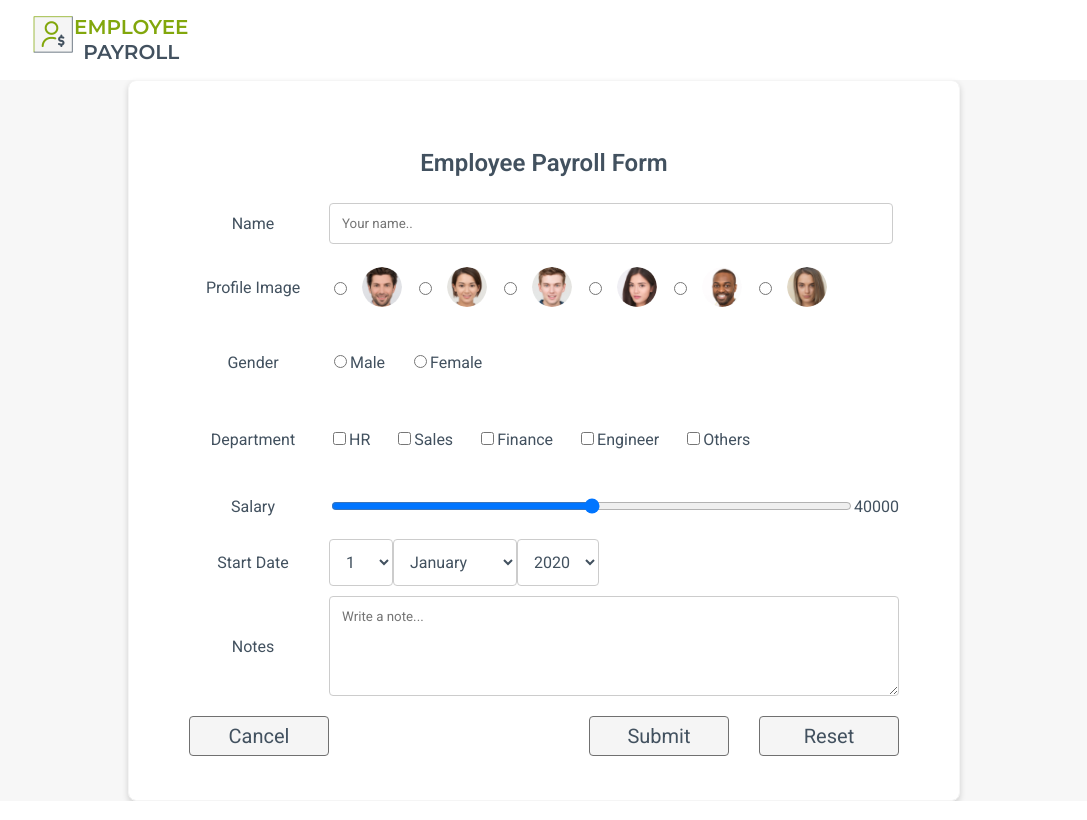
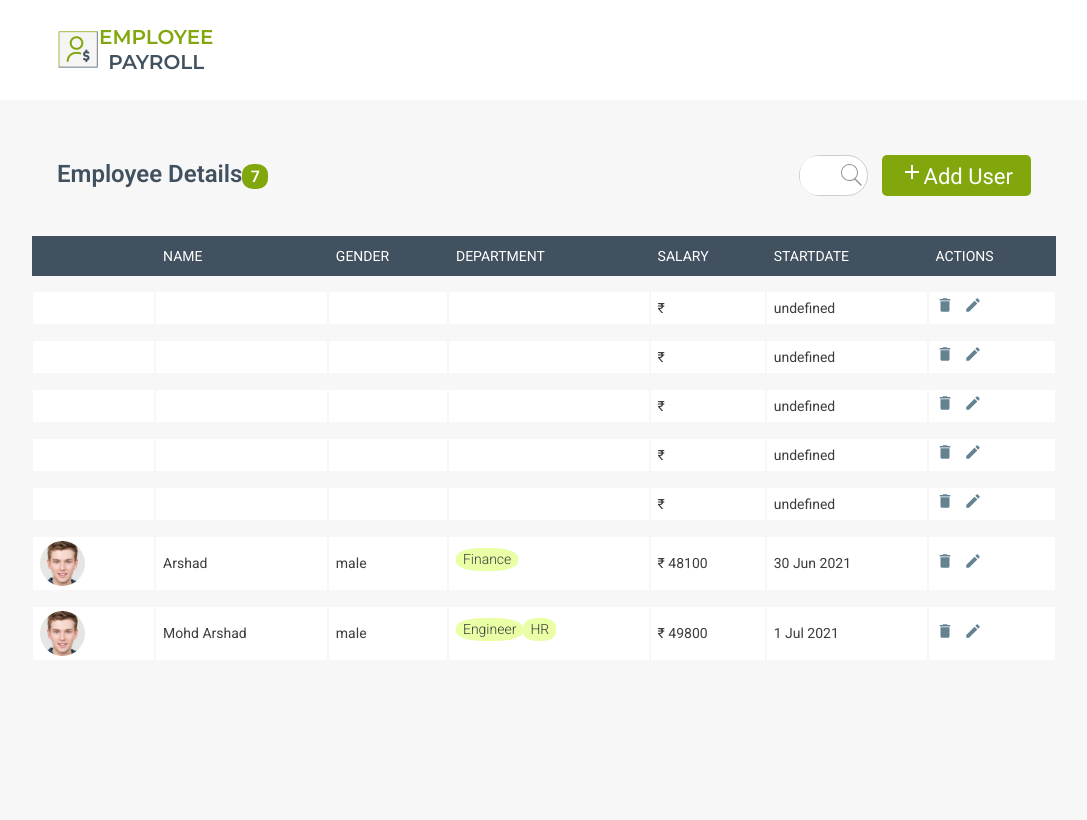
Before and after one commit to mohdarshad1/EmployeePayrollApp-React, a React (Create React App) app: page /home in a window 1280 px wide. Shown: the whole page, without its empty margins (96-1183 px from the left). Built offline with nearby package versions, Linux system fonts and the light colour scheme; data requests are answered from the project's data file.

Commit message:
[Mohd Arshad] : Create Home Page To display All Employee

```diff
--- a/src/App.js
+++ b/src/App.js
@@ -1,5 +1,6 @@
 import './App.css';
 import PayrollForm from './components/payroll-form/payroll-form';
+import HomePage from './components/home/employee-home';
 import {
   BrowserRouter as Router,
   Switch,
@@ -11,7 +12,9 @@ function App() {
     <div className="App">
       <Router>
         <Switch>
-          <Route path = ""><PayrollForm/></Route>
+          <Route exact path = "/home"><HomePage /></Route>
+          <Route exact path = "/payroll-form"><PayrollForm /></Route>
+          <Route exact path=""><Redirect exact from="/" to="/home" /></Route>
         </Switch>
       </Router>
     </div>
--- /dev/null
+++ b/src/components/employee-display/display.css
@@ -0,0 +1,66 @@
+@import url('https://fonts.googleapis.com/css2?family=Roboto:wght@300;400;500;600&display=swap');
+@import url('https://fonts.googleapis.com/css2?family=Montserrat:ital,wght@0,100;0,200;0,300;0,400;0,600;1,500&display=swap');
+
+.table {
+  width: 100%;
+  border-collapse: separate;
+  border-spacing: 0 15px;
+  min-width: 800px;
+}
+
+td,
+th {
+  text-align: left;
+  padding: 5px 8px;
+}
+
+th {
+  background: #42515F 0% 0% no-repeat padding-box;
+  border-radius: 0px;
+  opacity: 1;
+  text-align: left;
+  font: normal normal normal 14px/24px Roboto;
+  color: #ffffff;
+  letter-spacing: 0px;
+  text-transform: uppercase;
+  border: 0px solid #dddddd;
+  padding: 8px;
+}
+
+tr:not(:first-child) {
+  background: #ffffff 0% 0% no-repeat padding-box;
+  border: 1px solid #e3e3e3;
+  border-radius: 3px;
+}
+
+td {
+  font: normal normal normal 14px/21px Roboto;
+  letter-spacing: 0px;
+  color: #3d3d3d;
+  opacity: 1;
+}
+
+td:first-child {
+  display: flex;
+  align-items: center;
+}
+
+td img:first-child {
+  margin-right: 10px;
+}
+
+td img {
+  cursor: pointer;
+}
+
+.dept-label {
+  background-color: #e9fea5;
+  border-radius: 40%;
+  width: fit-content;
+  padding: 1px 7px;
+  text-align: center;
+  font-size: 14px;
+  display: inline-block;
+  font-weight: 300;
+  margin-bottom: 8px;
+}
--- /dev/null
+++ b/src/components/employee-display/display.jsx
@@ -0,0 +1,78 @@
+import React from 'react';
+import './display.css';
+import deleteIcon from '../../assets/icons/delete-black-18dp.svg';
+import editIcon from '../../assets/icons/create-black-18dp.svg';
+import profile1 from '../../assets/profile-images/Ellipse -3.png';
+import profile2 from '../../assets/profile-images/Ellipse -4.png';
+import profile3 from '../../assets/profile-images/Ellipse -5.png';
+import profile4 from '../../assets/profile-images/Ellipse -7.png';
+import profile5 from '../../assets/profile-images/Ellipse -2.png';
+import profile6 from '../../assets/profile-images/Ellipse -1.png';
+import {withRouter} from 'react-router-dom';
+
+const Display = (props) => {
+  return (
+    <table id="display" className="table">
+      <tbody>
+
+        <tr key={-1}>
+            <th></th>
+            <th>Name</th>
+            <th>Gender</th>
+            <th>Department</th>
+            <th>Salary</th>
+            <th>Startdate</th>
+            <th>Actions</th>
+        </tr>
+        {
+            props.employeeArray && props.employeeArray.map((employee) => (
+              <tr key={employee.id}>
+                  <td><img src={handleProfilePicture(employee.profilePicture)} alt="" /></td>
+                  <td>{employee.name}</td>
+                  <td>{employee.gender}</td>
+                  <td>{employee.departments && employee.departments.map(dept => (<div className="dept-label">{dept}</div>))}</td>
+                  <td> ₹ {employee.salary}</td>
+                  <td>{stringifyDate(employee.startDate)}</td>
+                  <td><img src={deleteIcon} onClick={() => remove(employee.id)} alt="delete" />
+                      <img src={editIcon} onClick={() => edit(employee.id)} alt="edit" /></td>
+              </tr>
+            ))
+          }
+        </tbody>
+    </table>
+  )
+}
+const remove = (id) => {
+}
+
+const edit = (id) => {
+}
+const stringifyDate = (date) => {
+  const options = { day: 'numeric', month: 'short', year: 'numeric' };
+  const newDate = !date ? "undefined" : new Date(Date.parse(date)).toLocaleDateString('en-GB', options);
+  return newDate;
+}
+
+const profiles = ["../../assets/profile-images/Ellipse -3.png", "../../assets/profile-images/Ellipse -4.png",
+                  "../../assets/profile-images/Ellipse -5.png", "../../assets/profile-images/Ellipse -7.png",
+                  "../../assets/profile-images/Ellipse -2.png", "../../assets/profile-images/Ellipse -1.png"];
+const handleProfilePicture = (profilePicturePath) => {
+  let index;
+  for( let i = 0; i < profiles.length; i++) {
+    if(profiles[i] === profilePicturePath) {
+      index = i;
+    }
+  }
+  switch(index) {
+    case 0 : return profile1;
+    case 1 : return profile2;
+    case 2 : return profile3;
+    case 3 : return profile4;
+    case 4 : return profile5;
+    case 5 : return profile6;
+    default : return null;
+
+  }
+}
+
+export default withRouter(Display);
--- /dev/null
+++ b/src/components/home/employee-home.css
@@ -0,0 +1,140 @@
+@import url('https://fonts.googleapis.com/css2?family=Roboto:wght@300;400;500;600&display=swap');
+@import url('https://fonts.googleapis.com/css2?family=Montserrat:ital,wght@0,100;0,200;0,300;0,400;0,600;1,500&display=swap');
+
+.body {
+  margin: 0;
+  height: 100%;
+}
+
+.header {
+  padding: 15px 0;
+  background-color: #ffffff;
+}
+
+.header-content {
+  display: flex;
+  flex-direction: row;
+  justify-content: center;
+  align-items: center;
+  border: 0px solid green;
+}
+
+.logo-content {
+  display: flex;
+  flex-direction: row;
+  align-items: center;
+  border: 0px solid green;
+  width: 80%;
+}
+
+.logo-content-img {
+  border: solid 0px #42515F;
+}
+
+.emp-text {
+  font: normal normal bold 20px/25px Montserrat;
+  font-family: "Montserrat", sans-serif;
+  letter-spacing: 0px;
+  color: #82a70c;
+  text-transform: capitalize;
+}
+
+.emp-payroll {
+  color: #42515f;
+}
+
+* {
+  box-sizing: border-box;
+}
+
+.main-content {
+  display: flex;
+  flex-direction: column;
+  min-height: calc(100vh - 80px);
+  background-color: #f7f7f7;
+  padding: 30px 0 10px;
+  box-sizing: border-box;
+}
+
+.header-content {
+  display: flex;
+  flex-direction: row;
+  justify-content: space-between;
+  align-items: center;
+  width: 80%;
+  margin: 0 auto;
+  padding: 25px;
+}
+
+.heading {
+  font: normal normal bold 24px/25px Roboto;
+  letter-spacing: 0px;
+  color: #42515f;
+  opacity: 1;
+}
+
+.emp-count {
+  background-color: #82a70c;
+  color: #ffffff;
+  border-radius: 42%;
+  font-size: 16px;
+  width: 26px;
+  text-align: center;
+  display: inline-block;
+}
+.search-box {
+  position: relative;
+  margin-left: 53%;
+  display: flex;
+  flex-direction: row;
+  align-items: center;
+  justify-content: flex-end;
+  border: 1px solid #ccc;
+  border-radius: 28px;
+  resize: vertical;
+  background: white;
+}
+
+.search-input {
+  width: 35px;
+  padding: 12px;
+  border: 0px solid #ccc;
+  border-radius: 28px;
+  resize: vertical;
+  z-index: 10;
+  transition-duration: 0.4s;
+  -moz-transition-duration: 0.4s;
+  -webkit-transition-duration: 0.4s;
+  -o-transition-duration: 0.4s;
+  outline: none;
+}
+
+.search-icon {
+  width: fit-content;
+  align-items: center;
+  margin-bottom: 3%;
+}
+
+.input-expand {
+  width: 120px;
+}
+
+.add-button {
+  font: normal normal normal 22px/29px Roboto;
+  color: #ffffff;
+  letter-spacing: 0px;
+  opacity: 1;
+  background: #82a70c 0% 0% no-repeat padding-box;
+  border: none;
+  border-radius: 5px;
+  padding: 5px 18px;
+  outline: none;
+  cursor: pointer;
+  text-decoration: none;
+}
+
+.table-main {
+  width: 80%;
+  margin: 0 auto;
+  overflow: auto;
+}
--- /dev/null
+++ b/src/components/home/employee-home.jsx
@@ -0,0 +1,86 @@
+import React from 'react';
+import logo from '../../assets/images/logo.png';
+import addIcon from '../../assets/icons/add-24px.svg';
+import searchIcon from '../../assets/icons/search_icon.svg';
+import './employee-home.css';
+import {Link} from 'react-router-dom';
+import Display from '../employee-display/display';
+import EmployeeService from '../../services/employee-service';
+
+class HomePage extends React.Component {
+  constructor(props) {
+    super(props);
+    this.state = {
+      allEmployeeArray: [],
+      employeeArray: [],
+      searchExpand: false
+    };
+    this.employeeService = new EmployeeService();
+  }
+  openSearch = () => {
+    this.setState({ searchExpand: true });
+  }
+  componentDidMount() {
+    this.getEmployeeList();
+  }
+
+  search = async (event) => {
+    let searchName = event.target.value;
+    await this.setState({employeeArray: this.state.allEmployeeArray});
+    let employeeList = this.state.employeeArray;
+    if (searchName.trim().length > 0)
+    employeeList = employeeList.filter((employee) =>
+          employee.name.toLowerCase().indexOf(searchName.toLowerCase()) > -1 );
+    this.setState({ employeeArray: employeeList });
+  }
+
+  getEmployeeList = () => {
+    this.employeeService.getAllEmployees()
+    .then(responseData => {
+      console.log("Data received after GET Call :\n" + responseData.data);
+      this.setState({allEmployeeArray: responseData.data});
+      this.setState({employeeArray: responseData.data});
+    }).catch(errror => {
+      console.log("Error while fetching Employee List\nError : " + JSON.stringify(errror));
+    })
+  }
+
+  render () {
+    return (
+      <div className="body">
+        <header className="header-content header">
+            <div className="logo-content">
+                <img className = "logo-content-img" src={logo} alt="Logo" />
+                <div>
+                    <span className="emp-text">EMPLOYEE</span><br />
+                    <span className="emp-text emp-payroll">PAYROLL</span>
+                </div>
+            </div>
+        </header>
+        <div className="main-content">
+            <div className="header-content">
+                <div className="heading">
+                    Employee Details
+                    <div className="emp-count">
+                        {this.state.employeeArray.length}
+                    </div>
+                </div>
+                <div className="search-box" onClick={this.openSearch}>
+                  <input className={"search-input " + (this.state.searchExpand && "input-expand")}
+                    onChange={this.search} type="text" placeholder="" />
+                  <img className="search-icon" src={searchIcon} alt="Search Icon" />
+                </div>
+                <Link to="payroll-form" className="add-button">
+                  <img src={addIcon} alt="Add Button" />Add User
+                </Link>
+            </div>
+            <div className="table-main">
+                <Display employeeArray = {this.state.employeeArray} />
+            </div>
+        </div>
+      </div>
+    );
+  }
+}
+
+export default HomePage;
--- a/src/services/axios-service.js
+++ b/src/services/axios-service.js
@@ -10,11 +10,11 @@ class AxiosService {
   }
 
   deleteService(url = '', tokenRequired = false, httpOptions = null) {
-      return axios.delete(url, tokenRequired && httpOptions);
+    return axios.delete(url, tokenRequired && httpOptions);
   }
 
   getService(url = '', tokenRequired = false, httpOptions = null) {
-      return axios.get(url, tokenRequired && httpOptions);
+    return axios.get(url, tokenRequired && httpOptions);
   }
 }
 module.exports = new AxiosService();
--- a/src/services/employee-service.js
+++ b/src/services/employee-service.js
@@ -1,9 +1,13 @@
 import config from '../config/config';
 import AxiosService from './axios-service';
 
+const URL = config.baseUrl;
+
 export default class EmployeeService {
-  baseUrl = config.baseUrl;
   addEmployee(employeeData) {
-    return AxiosService.postService(`${this.baseUrl}employee-payroll`, employeeData);
+    return AxiosService.postService(`${URL}employee-payroll`, employeeData);
+  }
+  getAllEmployees() {
+    return AxiosService.getService(`${URL}employee-payroll`);
   }
 }
```
Also changed, not shown: src/assets/icons/search_icon.svg (added).
